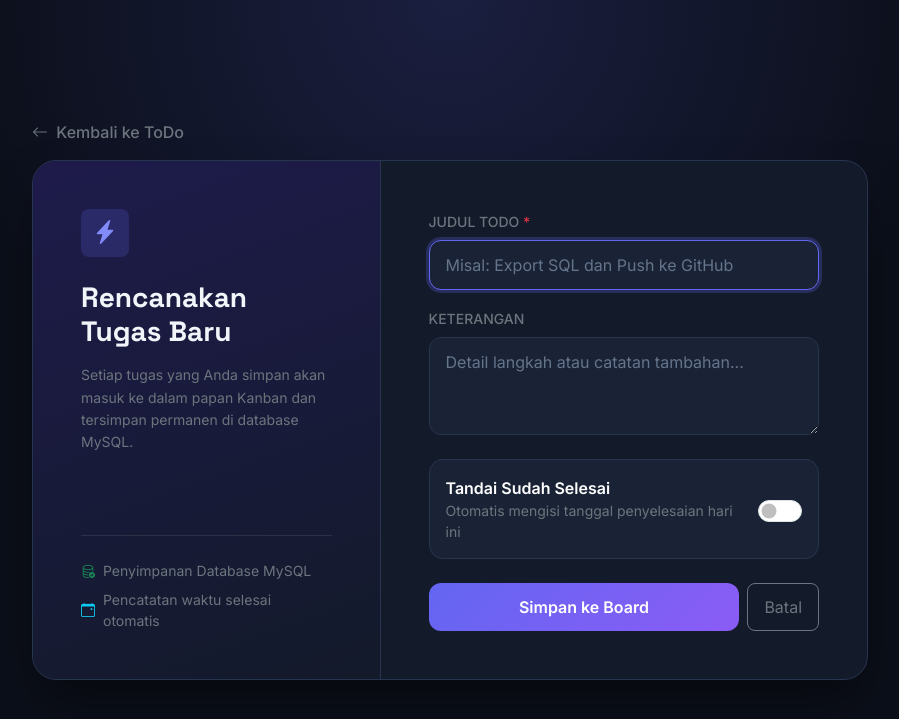
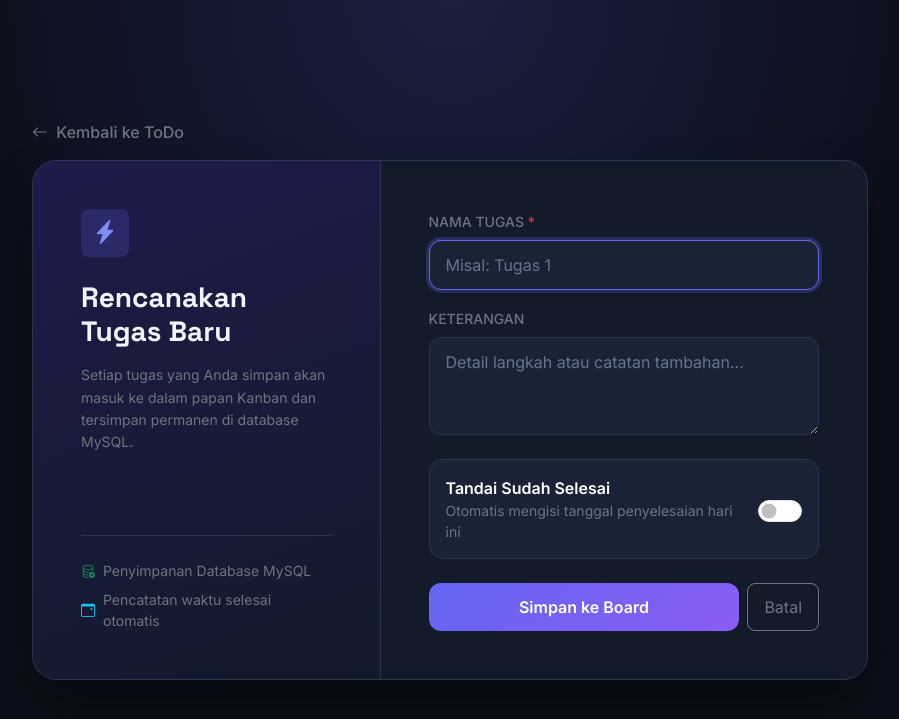
Before and after one commit to Davidrido/laravel-todo-app, a Laravel app: page /todos/create in a window 1280 px wide. Shown: the top 719 px of the page, without its empty margins (190-1089 px from the left). Run offline with Laravel 12, Linux system fonts and the light colour scheme.

Commit message:
Membuat app ToDo dengan Laravel v12

```diff
--- a/resources/views/todos/create.blade.php
+++ b/resources/views/todos/create.blade.php
@@ -107,10 +107,10 @@
                     @csrf
 
                     <div class="mb-3">
-                        <label for="judul" class="form-label fw-medium small text-uppercase text-secondary">Judul ToDo <span class="text-danger">*</span></label>
+                        <label for="judul" class="form-label fw-medium small text-uppercase text-secondary">Nama Tugas <span class="text-danger">*</span></label>
                         <input type="text" class="form-control dark-input @error('judul') is-invalid @enderror"
                                id="judul" name="judul" value="{{ old('judul') }}"
-                               placeholder="Misal: Export SQL dan Push ke GitHub" required autofocus>
+                               placeholder="Misal: Tugas 1" required autofocus>
                         @error('judul')
                             <div class="invalid-feedback">{{ $message }}</div>
                         @enderror
```
